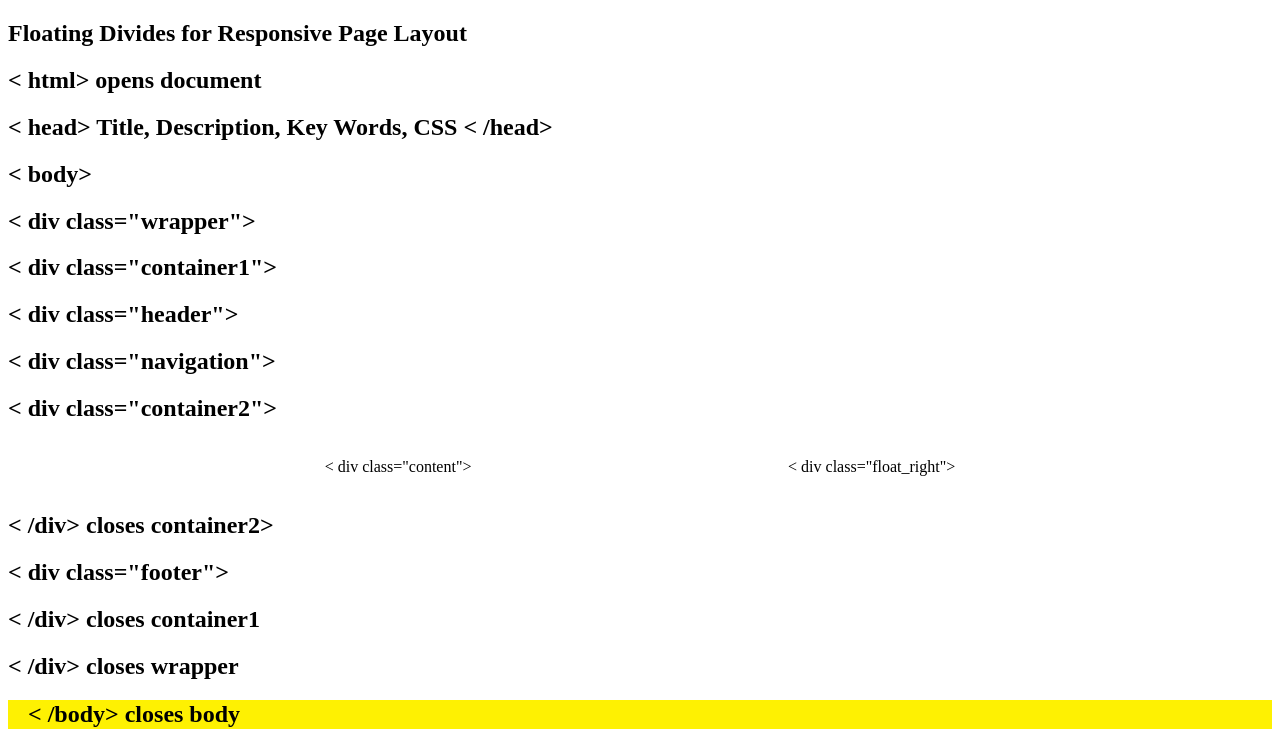
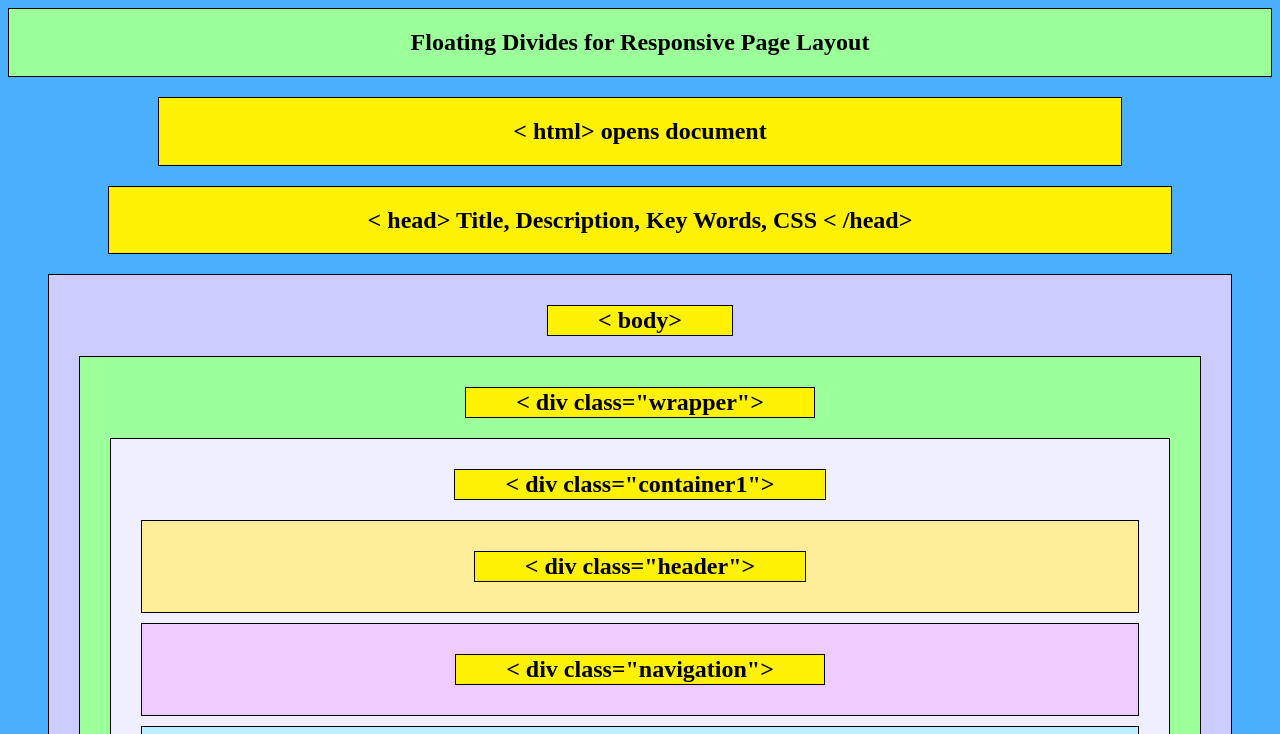
Before and after one commit to Webhusn/Jan-Web22-tesr, a plain HTML site: page 20-feb-2022/index.html in a window 1280 px wide. Shown: the top 734 px of the page. Drawn offline with Linux system fonts and the light colour scheme.

Commit message:
Update index.css

```diff
--- a/20-feb-2022/index.css
+++ b/20-feb-2022/index.css
@@ -1,29 +1,72 @@
-.one{
-	text-align: center;
-	background-color: blue;
-	margin: : 750px;
-	padding: : 750px;
+body{
+    background-color: rgb(74, 175, 255);
+}
+.head1{
+    display:flex;
+    justify-content: space-evenly;background-color: rgb(155,255,154);
+    border: 1px solid black;
+}
+.head2{background-color: rgb(254,241,2);
+    margin: 20px 150px;
+    display:flex;
+    justify-content: space-evenly;
+    border: 1px solid black;
+}
+.head3{
+    background-color: rgb(254,241,2);
+    margin: 20px 100px;
+    display:flex;
+    justify-content: space-evenly;
+    border: 1px solid black;
+}
 
-
+.div{
+    padding: 10px 30px;
+    border: 1px solid black;
 }
-.two{
-	margin: : 550px;
-	padding: 550px;
-	background-color: #D8BED8;
-
-	margin-left: 45px;
-
+.heading{
+    background-color: rgb(254,241,2);
+    padding: 1px 50px;
+    display: inline-block;
+    border: 1px solid black;
 }
-.three{
-	background-color:lime;
-	height: 480px;
-	width: 380px;
-	margin-left: 65px;
-
+.heading3{
+    background-color: rgb(238,238,238);
+    display: inline-block;
+    padding: 60px 35px;
+    border: 1px solid black;
+    font-size: 30px;
 }
-.four{
-	height: 350px;
-	width: 350px;
-	background-color: #FAF0E6;
-	margin-left: 30px;
+.div_1{
+    background-color: rgb(204,205,254);
+    margin: 20px 40px;
+   text-align: center;
+    border: 1px solid black;
+    padding: 10px 30px;
 }
+.div2{
+    background-color: rgb(155,255,154);
+}
+.div3{
+    background-color: rgb(240,239,255);
+}
+.div4{
+    background-color: rgb(254,238,153);
+}
+.div5{
+    background-color: rgb(238,204,255);
+    margin-top: 10px;
+}
+.div6{
+    background-color: rgb(187,238,255);
+    margin-top: 10px;
+}
+.div7{
+background-color: rgb(254,241,2);
+padding: 0px;
+}
+.div8{
+    background-color:rgb(238,255,237) ;
+    margin-top: 10px;
+    padding: 0px;
+}
```
